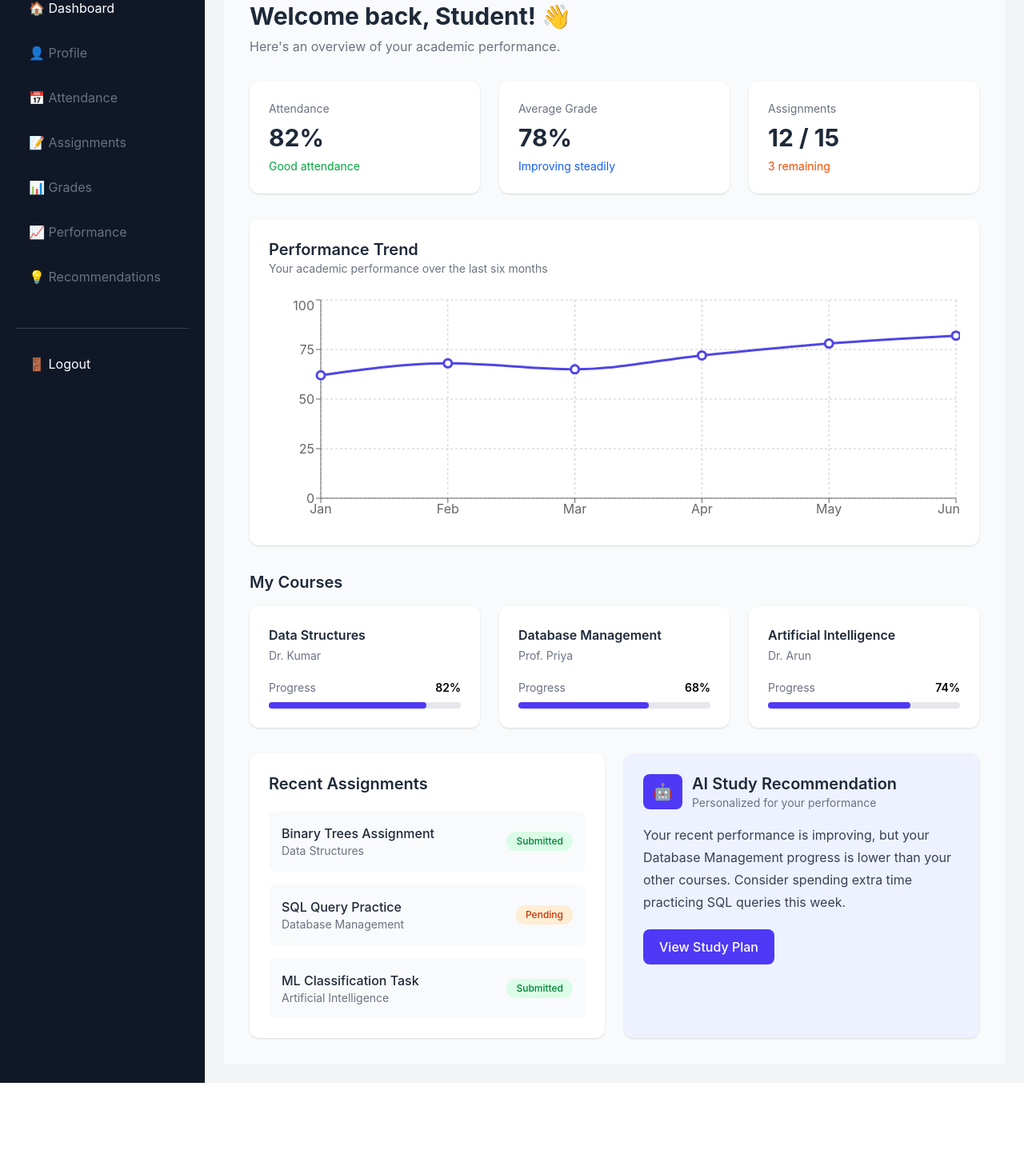
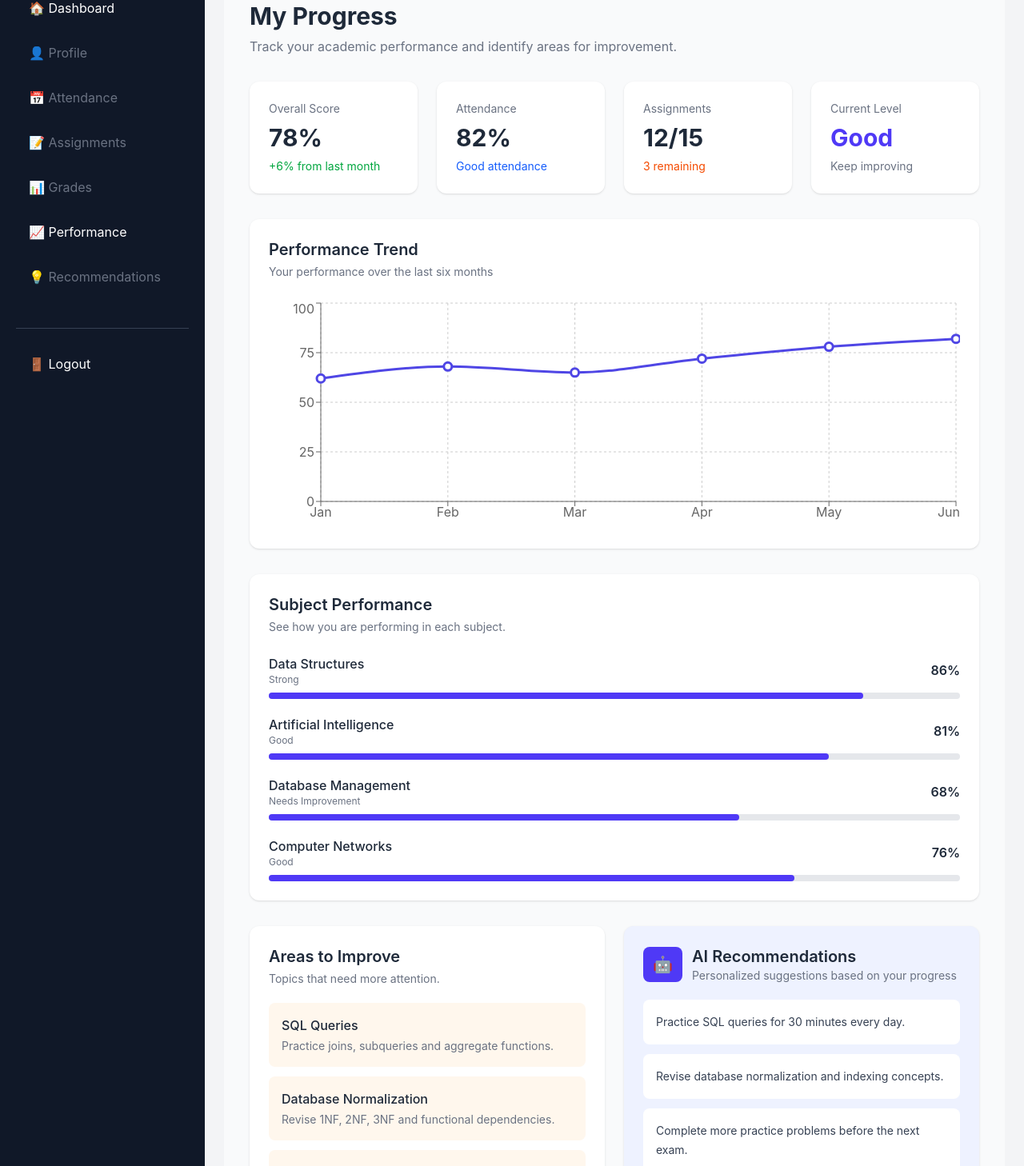
Before and after one commit to jeyjdhurgashalini2007-cmd/kitcbehackathon, a React (Vite) app in the folder kitcbehackathon/frontend/: page /student/progress in a window 1280 px wide. Before the commit this address led to /student/dashboard. Shown: the part 118-1576 px from the top of the page at 80% size. Before the commit the page ends 1472 px from the top, so only its background shows below. Built offline with nearby package versions, Linux system fonts and the light colour scheme.

Commit message:
Add student progress page

```diff
--- a/kitcbehackathon/frontend/src/App.jsx
+++ b/kitcbehackathon/frontend/src/App.jsx
@@ -1,6 +1,8 @@
 import React, { useEffect, useState } from "react";
 import { BrowserRouter, Routes, Route, Navigate } from "react-router-dom";
+
 import StudentDashboard from "./pages/StudentDashboard";
+import StudentProgress from "./pages/StudentProgress";
 
 function AdminDashboard() {
   const [data, setData] = useState(null);
@@ -28,37 +30,41 @@ function AdminDashboard() {
 
   return (
     <div className="min-h-screen p-8">
-      <h1 className="text-4xl font-bold mb-8">Admin Dashboard</h1>
+      <h1 className="mb-8 text-4xl font-bold">Admin Dashboard</h1>
 
-      <div className="grid grid-cols-2 md:grid-cols-3 gap-6">
-        <div className="p-6 rounded-lg shadow bg-white">
+      <div className="grid grid-cols-2 gap-6 md:grid-cols-3">
+        <div className="rounded-lg bg-white p-6 shadow">
           <h2>Total Students</h2>
           <p className="text-3xl font-bold">{data.total_students}</p>
         </div>
 
-        <div className="p-6 rounded-lg shadow bg-white">
+        <div className="rounded-lg bg-white p-6 shadow">
           <h2>Total Teachers</h2>
           <p className="text-3xl font-bold">{data.total_teachers}</p>
         </div>
 
-        <div className="p-6 rounded-lg shadow bg-white">
+        <div className="rounded-lg bg-white p-6 shadow">
           <h2>Total Courses</h2>
           <p className="text-3xl font-bold">{data.total_courses}</p>
         </div>
 
-        <div className="p-6 rounded-lg shadow bg-white">
+        <div className="rounded-lg bg-white p-6 shadow">
           <h2>At-Risk Students</h2>
           <p className="text-3xl font-bold">{data.at_risk_students}</p>
         </div>
 
-        <div className="p-6 rounded-lg shadow bg-white">
+        <div className="rounded-lg bg-white p-6 shadow">
           <h2>Average Attendance</h2>
-          <p className="text-3xl font-bold">{data.average_attendance}%</p>
+          <p className="text-3xl font-bold">
+            {data.average_attendance}%
+          </p>
         </div>
 
-        <div className="p-6 rounded-lg shadow bg-white">
+        <div className="rounded-lg bg-white p-6 shadow">
           <h2>Average Performance</h2>
-          <p className="text-3xl font-bold">{data.average_performance}%</p>
+          <p className="text-3xl font-bold">
+            {data.average_performance}%
+          </p>
         </div>
       </div>
     </div>
@@ -69,31 +75,35 @@ function App() {
   return (
     <BrowserRouter>
       <Routes>
-        <Route path="/" element={<Navigate to="/student/dashboard" />} />
+        {/* Default route */}
+        <Route
+          path="/"
+          element={<Navigate to="/student/dashboard" />}
+        />
 
+        {/* Student Dashboard */}
         <Route
           path="/student/dashboard"
           element={<StudentDashboard />}
         />
 
+        {/* Student Progress */}
+        <Route
+          path="/student/progress"
+          element={<StudentProgress />}
+        />
 
-
-
-
-
-
-
-
-
-
-
-
+        {/* Admin Dashboard */}
         <Route
           path="/admin/dashboard"
           element={<AdminDashboard />}
         />
 
-        <Route path="*" element={<Navigate to="/student/dashboard" />} />
+        {/* Unknown routes */}
+        <Route
+          path="*"
+          element={<Navigate to="/student/dashboard" />}
+        />
       </Routes>
     </BrowserRouter>
   );
--- a/kitcbehackathon/frontend/src/components/Sidebar.jsx
+++ b/kitcbehackathon/frontend/src/components/Sidebar.jsx
@@ -36,9 +36,12 @@ function Sidebar() {
           📊 Grades
         </div>
 
-        <div className="px-4 py-3 text-gray-500 cursor-not-allowed">
+        <Link
+          to="/student/progress"
+          className="block px-4 py-3 rounded-lg hover:bg-gray-800"
+        >
           📈 Performance
-        </div>
+        </Link>
 
         <div className="px-4 py-3 text-gray-500 cursor-not-allowed">
           💡 Recommendations
--- /dev/null
+++ b/kitcbehackathon/frontend/src/pages/StudentProgress.jsx
@@ -0,0 +1,235 @@
+import DashboardLayout from "../layouts/DashboardLayout";
+import {
+  LineChart,
+  Line,
+  XAxis,
+  YAxis,
+  CartesianGrid,
+  Tooltip,
+  ResponsiveContainer,
+} from "recharts";
+
+const performanceData = [
+  { month: "Jan", score: 62 },
+  { month: "Feb", score: 68 },
+  { month: "Mar", score: 65 },
+  { month: "Apr", score: 72 },
+  { month: "May", score: 78 },
+  { month: "Jun", score: 82 },
+];
+
+const subjects = [
+  { name: "Data Structures", score: 86, status: "Strong" },
+  { name: "Artificial Intelligence", score: 81, status: "Good" },
+  { name: "Database Management", score: 68, status: "Needs Improvement" },
+  { name: "Computer Networks", score: 76, status: "Good" },
+];
+
+const recommendations = [
+  "Practice SQL queries for 30 minutes every day.",
+  "Revise database normalization and indexing concepts.",
+  "Complete more practice problems before the next exam.",
+];
+
+function StudentProgress() {
+  return (
+    <DashboardLayout>
+      <div className="min-h-screen bg-gray-50 p-6 md:p-8">
+        {/* Header */}
+        <div className="mb-8">
+          <h1 className="text-3xl font-bold text-gray-800">
+            My Progress
+          </h1>
+          <p className="mt-2 text-gray-500">
+            Track your academic performance and identify areas for improvement.
+          </p>
+        </div>
+
+        {/* Summary Cards */}
+        <div className="grid grid-cols-1 gap-6 md:grid-cols-4">
+          <div className="rounded-xl bg-white p-6 shadow-sm">
+            <p className="text-sm text-gray-500">Overall Score</p>
+            <h2 className="mt-2 text-3xl font-bold text-gray-800">78%</h2>
+            <p className="mt-2 text-sm text-green-600">
+              +6% from last month
+            </p>
+          </div>
+
+          <div className="rounded-xl bg-white p-6 shadow-sm">
+            <p className="text-sm text-gray-500">Attendance</p>
+            <h2 className="mt-2 text-3xl font-bold text-gray-800">82%</h2>
+            <p className="mt-2 text-sm text-blue-600">
+              Good attendance
+            </p>
+          </div>
+
+          <div className="rounded-xl bg-white p-6 shadow-sm">
+            <p className="text-sm text-gray-500">Assignments</p>
+            <h2 className="mt-2 text-3xl font-bold text-gray-800">12/15</h2>
+            <p className="mt-2 text-sm text-orange-600">
+              3 remaining
+            </p>
+          </div>
+
+          <div className="rounded-xl bg-white p-6 shadow-sm">
+            <p className="text-sm text-gray-500">Current Level</p>
+            <h2 className="mt-2 text-3xl font-bold text-indigo-600">
+              Good
+            </h2>
+            <p className="mt-2 text-sm text-gray-500">
+              Keep improving
+            </p>
+          </div>
+        </div>
+
+        {/* Performance Chart */}
+        <div className="mt-8 rounded-xl bg-white p-6 shadow-sm">
+          <h2 className="text-xl font-semibold text-gray-800">
+            Performance Trend
+          </h2>
+
+          <p className="mt-1 text-sm text-gray-500">
+            Your performance over the last six months
+          </p>
+
+          <div className="mt-6 h-72 w-full">
+            <ResponsiveContainer width="100%" height="100%">
+              <LineChart data={performanceData}>
+                <CartesianGrid strokeDasharray="3 3" />
+                <XAxis dataKey="month" />
+                <YAxis domain={[0, 100]} />
+                <Tooltip />
+
+                <Line
+                  type="monotone"
+                  dataKey="score"
+                  stroke="#4f46e5"
+                  strokeWidth={3}
+                  dot={{ r: 5 }}
+                />
+              </LineChart>
+            </ResponsiveContainer>
+          </div>
+        </div>
+
+        {/* Subject Performance */}
+        <div className="mt-8 rounded-xl bg-white p-6 shadow-sm">
+          <h2 className="text-xl font-semibold text-gray-800">
+            Subject Performance
+          </h2>
+
+          <p className="mt-1 text-sm text-gray-500">
+            See how you are performing in each subject.
+          </p>
+
+          <div className="mt-6 space-y-5">
+            {subjects.map((subject) => (
+              <div key={subject.name}>
+                <div className="mb-2 flex items-center justify-between">
+                  <div>
+                    <h3 className="font-medium text-gray-800">
+                      {subject.name}
+                    </h3>
+                    <p className="text-xs text-gray-500">
+                      {subject.status}
+                    </p>
+                  </div>
+
+                  <span className="font-semibold text-gray-800">
+                    {subject.score}%
+                  </span>
+                </div>
+
+                <div className="h-2 rounded-full bg-gray-200">
+                  <div
+                    className="h-2 rounded-full bg-indigo-600"
+                    style={{ width: `${subject.score}%` }}
+                  />
+                </div>
+              </div>
+            ))}
+          </div>
+        </div>
+
+        {/* Weak Topics + AI Recommendation */}
+        <div className="mt-8 grid grid-cols-1 gap-6 lg:grid-cols-2">
+          <div className="rounded-xl bg-white p-6 shadow-sm">
+            <h2 className="text-xl font-semibold text-gray-800">
+              Areas to Improve
+            </h2>
+
+            <p className="mt-1 text-sm text-gray-500">
+              Topics that need more attention.
+            </p>
+
+            <div className="mt-5 space-y-3">
+              <div className="rounded-lg bg-orange-50 p-4">
+                <p className="font-medium text-gray-800">
+                  SQL Queries
+                </p>
+                <p className="mt-1 text-sm text-gray-500">
+                  Practice joins, subqueries and aggregate functions.
+                </p>
+              </div>
+
+              <div className="rounded-lg bg-orange-50 p-4">
+                <p className="font-medium text-gray-800">
+                  Database Normalization
+                </p>
+                <p className="mt-1 text-sm text-gray-500">
+                  Revise 1NF, 2NF, 3NF and functional dependencies.
+                </p>
+              </div>
+
+              <div className="rounded-lg bg-orange-50 p-4">
+                <p className="font-medium text-gray-800">
+                  Indexing
+                </p>
+                <p className="mt-1 text-sm text-gray-500">
+                  Learn how indexes improve database performance.
+                </p>
+              </div>
+            </div>
+          </div>
+
+          <div className="rounded-xl bg-indigo-50 p-6 shadow-sm">
+            <div className="flex items-center gap-3">
+              <div className="rounded-lg bg-indigo-600 px-3 py-2 text-xl">
+                🤖
+              </div>
+
+              <div>
+                <h2 className="text-xl font-semibold text-gray-800">
+                  AI Recommendations
+                </h2>
+
+                <p className="text-sm text-gray-500">
+                  Personalized suggestions based on your progress
+                </p>
+              </div>
+            </div>
+
+            <div className="mt-5 space-y-3">
+              {recommendations.map((recommendation, index) => (
+                <div
+                  key={index}
+                  className="rounded-lg bg-white p-4"
+                >
+                  <p className="text-sm leading-6 text-gray-700">
+                    {recommendation}
+                  </p>
+                </div>
+              ))}
+            </div>
+
+            <button className="mt-5 rounded-lg bg-indigo-600 px-5 py-2.5 font-medium text-white hover:bg-indigo-700">
+              View Study Plan
+            </button>
+          </div>
+        </div>
+      </div>
+    </DashboardLayout>
+  );
+}
+
+export default StudentProgress;
```
